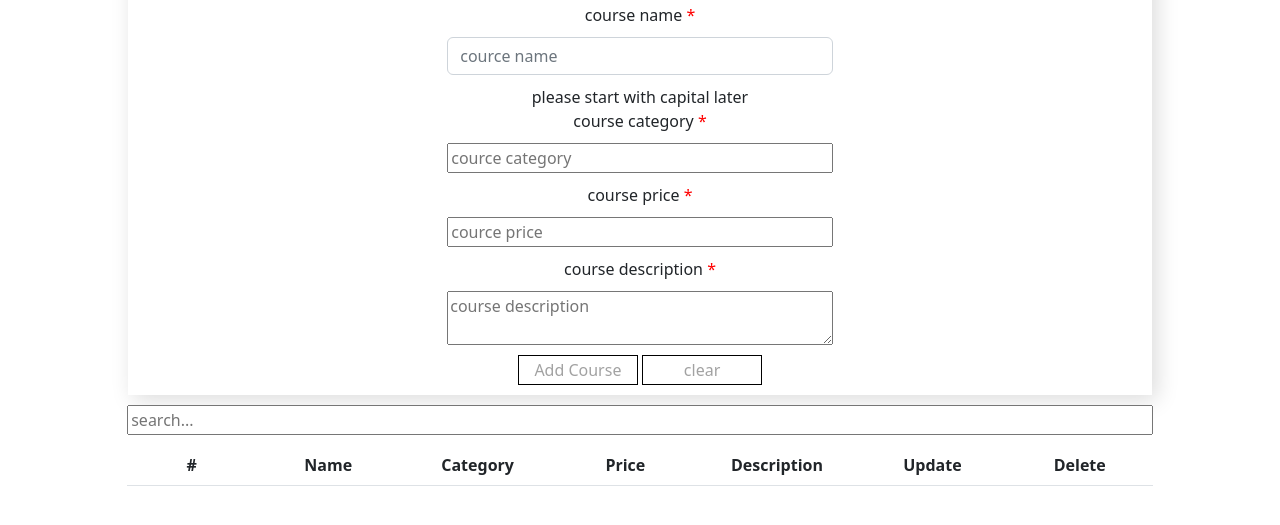
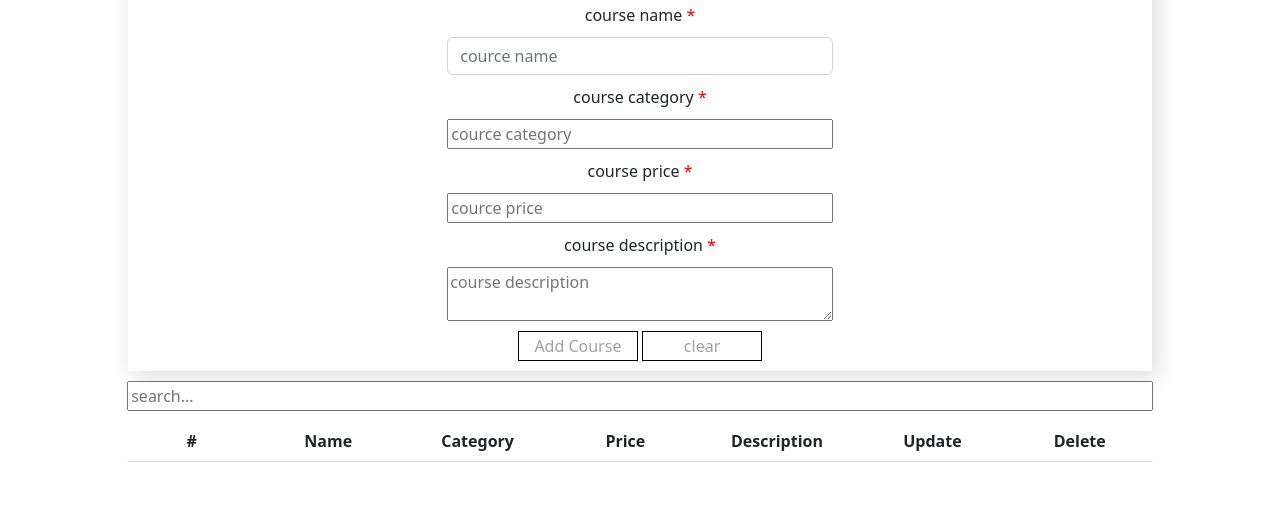
Before and after one commit to Aya74/CRUD-System, a plain HTML site: page index.html in a window 1280 px wide. Shown: the part 93-618 px from the top of the page. Drawn offline with nearby package versions, Linux system fonts and the light colour scheme.

Commit message:
Remove input error relates #20

```diff
--- a/index.html
+++ b/index.html
@@ -20,7 +20,6 @@
             <label for="">course name</label> <span class="required">*</span>
             <input class="inputs form-control" type="text" placeholder="cource name" id="courseName">
             <div class="alert alert-danger d-none" id="nameAlert">Please start with capital letter</div>
-            <div class="error">please start with capital later</div>
             <label for="">course category</label> <span class="required">*</span>
             <input class="inputs" type="text" placeholder="cource category" id="courseCategory">
             <label for="">course price</label> <span class="required">*</span>
```
